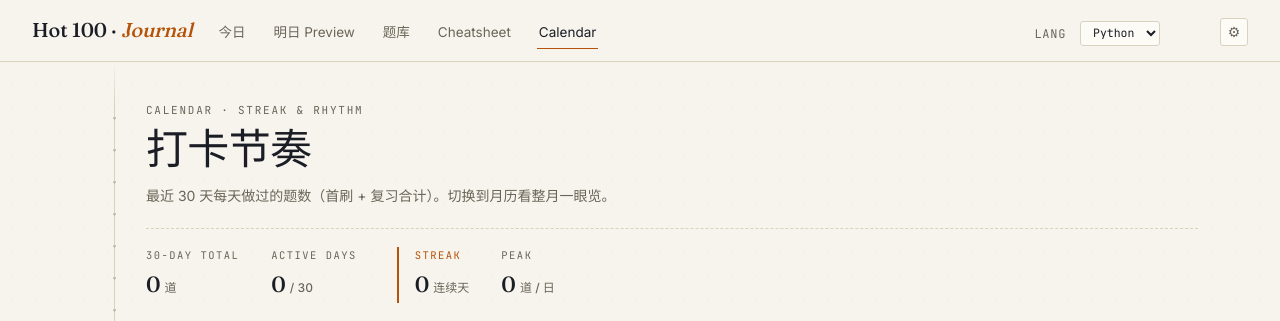
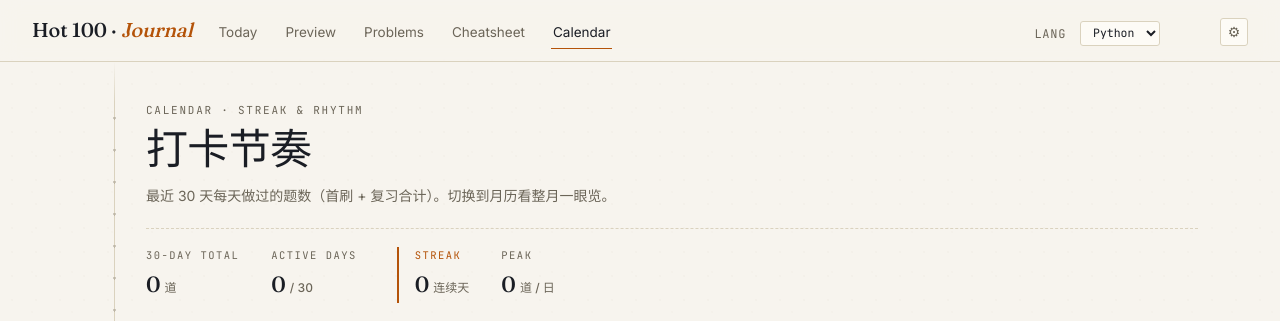
Before and after one commit to jadehare818/leetcode-hot100, a Flask app: page /calendar in a window 1280 px wide. Shown: the top 321 px of the page. Run offline with Flask 3, Linux system fonts and the light colour scheme.

Commit message:
ui(nav): unify topnav labels to English (Today/Preview/Problems/Cheatsheet/Calendar)

```diff
--- a/templates/base.html
+++ b/templates/base.html
@@ -11,9 +11,9 @@
 <body>
 <nav class="topnav">
   <div class="brand">Hot 100 · <em>Journal</em></div>
-  <a href="{{ url_for('dashboard') }}" class="{% if request.endpoint == 'dashboard' %}active{% endif %}">今日</a>
-  <a href="{{ url_for('preview_page') }}" class="{% if request.endpoint == 'preview_page' %}active{% endif %}">明日 Preview</a>
-  <a href="{{ url_for('problems_page') }}" class="{% if request.endpoint == 'problems_page' %}active{% endif %}">题库</a>
+  <a href="{{ url_for('dashboard') }}" class="{% if request.endpoint == 'dashboard' %}active{% endif %}">Today</a>
+  <a href="{{ url_for('preview_page') }}" class="{% if request.endpoint == 'preview_page' %}active{% endif %}">Preview</a>
+  <a href="{{ url_for('problems_page') }}" class="{% if request.endpoint == 'problems_page' %}active{% endif %}">Problems</a>
   <a href="{{ url_for('cheatsheet_page') }}" class="{% if request.endpoint == 'cheatsheet_page' %}active{% endif %}">Cheatsheet</a>
   <a href="{{ url_for('calendar_page') }}" class="{% if request.endpoint == 'calendar_page' %}active{% endif %}">Calendar</a>
   <span class="spacer"></span>
```
